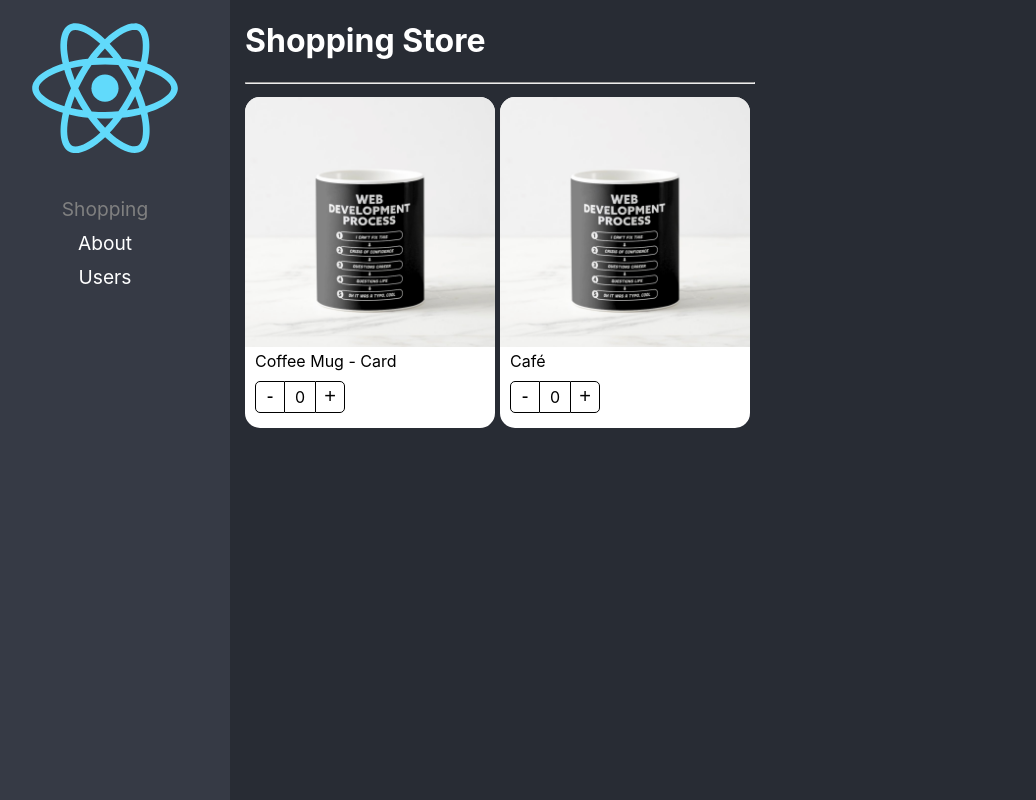
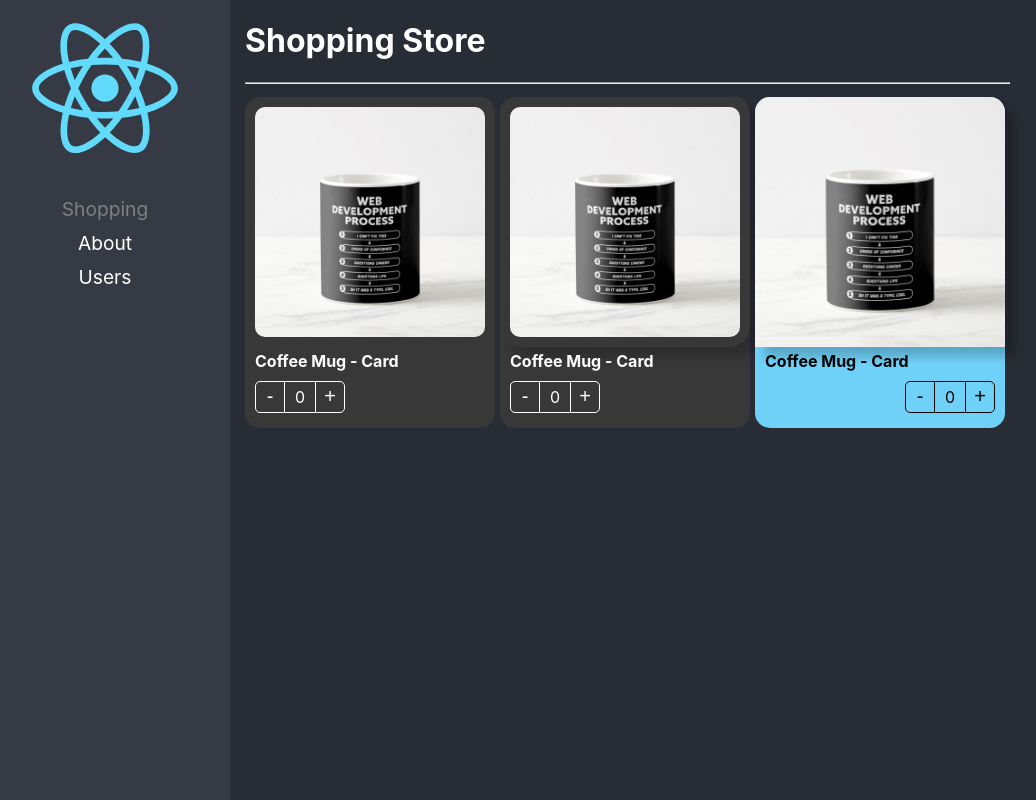
Before and after one commit to lluispons/react-pro, a React (Create React App) app: page /home in a window 1280 px wide. Shown: the whole page, without its empty margins (20-1056 px from the left). Built offline with nearby package versions, Linux system fonts and the light colour scheme.

Commit message:
Component extends Styles listo

```diff
--- a/src/02-component-patterns/components/ProductButtons.tsx
+++ b/src/02-component-patterns/components/ProductButtons.tsx
@@ -1,20 +1,21 @@
 import styles from "../styles/styles.module.css";
 import { useContext } from "react";
 import { ProductContext } from "./ProductCard";
+import { ProductCommonProps } from "../interfaces/interfaces";
 
-export const ProductButtons = () => {
+export interface Props extends ProductCommonProps {}
+
+export const ProductButtons = ({ className, style }: Props) => {
   const { counter, increaseBy } = useContext(ProductContext);
 
   return (
-    <div className={styles.buttonsContainer}>
+    <div className={`${styles.buttonsContainer} ${className}`} style={style}>
       <button className={styles.buttonMinus} onClick={() => increaseBy(-1)}>
-        {" "}
-        -{" "}
+        {" - "}
       </button>
       <div className={styles.countLabel}> {counter} </div>
       <button className={styles.buttonAdd} onClick={() => increaseBy(1)}>
-        {" "}
-        +{" "}
+        {" + "}
       </button>
     </div>
   );
--- a/src/02-component-patterns/components/ProductCard.tsx
+++ b/src/02-component-patterns/components/ProductCard.tsx
@@ -3,20 +3,28 @@ import { useProduct } from "../hooks/useProduct";
 
 import {
   ProductContextProps,
-  ProductcardProps,
+  Product,
+  ProductCommonProps,
 } from "../interfaces/interfaces";
 
 import styles from "../styles/styles.module.css";
 
+export interface Props extends ProductCommonProps {
+  children?: React.ReactElement | React.ReactElement[];
+  product: Product;
+}
+
 export const ProductContext = createContext({} as ProductContextProps);
 const { Provider } = ProductContext;
 
-export const ProductCard = ({ product, children }: ProductcardProps) => {
+export const ProductCard = ({ product, children, className, style }: Props) => {
   const { counter, increaseBy } = useProduct();
 
   return (
     <Provider value={{ counter, increaseBy, product }}>
-      <div className={styles.productCard}>{children}</div>
+      <div className={`${styles.productCard} ${className}`} style={style}>
+        {children}
+      </div>
     </Provider>
   );
 };
--- a/src/02-component-patterns/components/ProductImage.tsx
+++ b/src/02-component-patterns/components/ProductImage.tsx
@@ -2,14 +2,20 @@ import styles from "../styles/styles.module.css";
 import noImage from "../assets/no-image.jpg";
 import { useContext } from "react";
 import { ProductContext } from "./ProductCard";
+import { ProductCommonProps } from "../interfaces/interfaces";
 
-export const ProductImage = ({ img = "" }) => {
+export interface Props extends ProductCommonProps {
+  img?: string;
+}
+
+export const ProductImage = ({ img, className, style }: Props) => {
   const { product } = useContext(ProductContext);
 
   return (
     <img
-      className={styles.productImg}
+      className={`${styles.productImg} ${className}`}
       src={img || product.img || noImage}
+      style={style}
       alt="Product"
     />
   );
--- a/src/02-component-patterns/components/ProductTitle.tsx
+++ b/src/02-component-patterns/components/ProductTitle.tsx
@@ -1,11 +1,18 @@
 import styles from "../styles/styles.module.css";
 import { useContext } from "react";
 import { ProductContext } from "./ProductCard";
+import { ProductCommonProps } from "../interfaces/interfaces";
 
-export const ProductTitle = ({ title }: { title?: string }) => {
+export interface Props extends ProductCommonProps {
+  title?: string;
+}
+
+export const ProductTitle = ({ title, className, style }: Props) => {
   const { product } = useContext(ProductContext);
 
   return (
-    <span className={styles.productDescription}>{title || product.title}</span>
+    <span className={`${styles.productDescription} ${className}`} style={style}>
+      {title || product.title}
+    </span>
   );
 };
--- a/src/02-component-patterns/pages/ShoppingPage.tsx
+++ b/src/02-component-patterns/pages/ShoppingPage.tsx
@@ -4,6 +4,7 @@ import {
   ProductImage,
   ProductTitle,
 } from "../components";
+import "../styles/custom-styles.css";
 
 const product = {
   id: "1",
@@ -17,15 +18,25 @@ export const ShoppingPage = () => {
       <h1>Shopping Store</h1>
       <hr />
       <div style={{ display: "flex", flexDirection: "row", flexWrap: "wrap" }}>
-        <ProductCard product={product}>
-          <ProductCard.Image />
-          <ProductCard.Title />
-          <ProductCard.Buttons />
+        <ProductCard product={product} className="bg-dark text-white">
+          <ProductCard.Image className="custom-image" />
+          <ProductCard.Title className="text-bold" />
+          <ProductCard.Buttons className="custom-buttons" />
         </ProductCard>
-        <ProductCard product={product}>
-          <ProductImage />
-          <ProductTitle title={"Café"} />
-          <ProductButtons />
+        <ProductCard product={product} className="bg-dark text-white">
+          <ProductImage
+            className="custom-image"
+            style={{ boxShadow: "10px 10px 10px rgba(0,0,0,0.2)" }}
+          />
+          <ProductTitle className="text-bold" />
+          <ProductButtons className="custom-buttons" />
+        </ProductCard>
+        <ProductCard product={product} style={{ backgroundColor: "#70d1f8" }}>
+          <ProductImage
+            style={{ boxShadow: "10px 10px 10px rgba(0,0,0,0.2)" }}
+          />
+          <ProductTitle style={{ fontWeight: "bold" }} />
+          <ProductButtons style={{ display: "flex", justifyContent: "end" }} />
         </ProductCard>
       </div>
     </div>
--- /dev/null
+++ b/src/02-component-patterns/styles/custom-styles.css
@@ -0,0 +1,23 @@
+.bg-dark {
+  background-color: rgb(56, 56, 56);
+}
+
+.text-white {
+  color: white;
+}
+
+.text-bold {
+  font-weight: bold;
+}
+
+.custom-image {
+  border-radius: 20px;
+  padding: 10px;
+  width: calc(100% - 20px);
+}
+
+.custom-buttons button,
+.custom-buttons div {
+  color: white;
+  border-color: white;
+}
```
Also changed, not shown: src/02-component-patterns/interfaces/interfaces.ts (+15 -12 lines).
